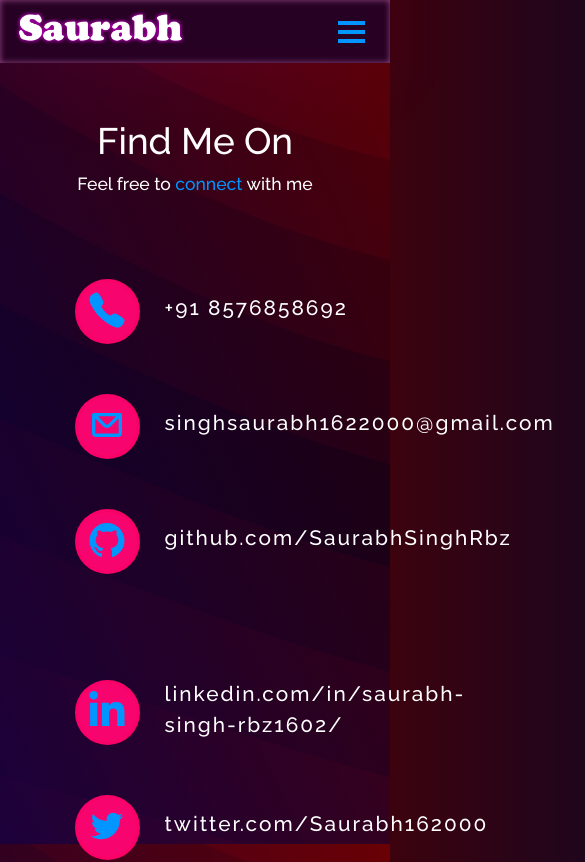
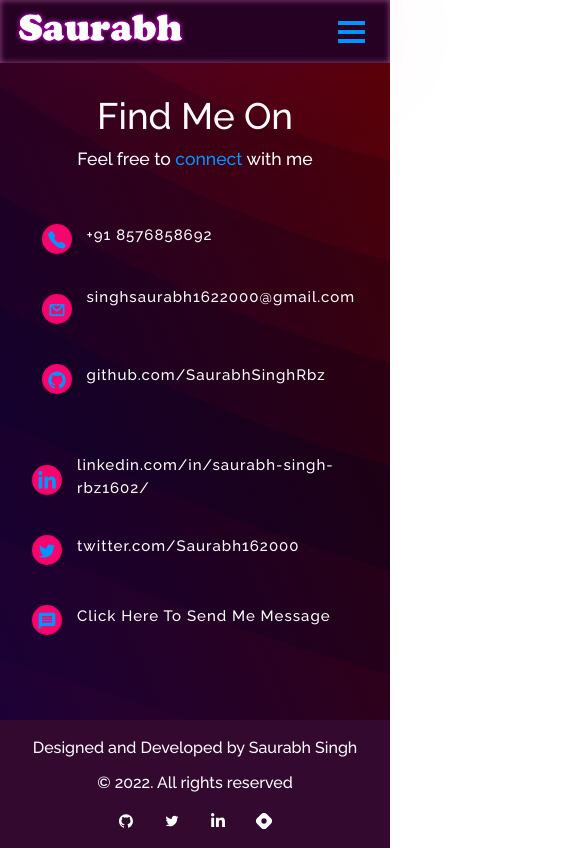
Before and after one commit to SaurabhSinghRbz/my-portfolio, a React (Create React App) app: page /contact in a window 390 px wide. Shown: the top 862 px of the page, 585 px wide, since content can reach past the window. Built offline with nearby package versions, Linux system fonts and the light colour scheme.

Commit message:
updating contact for responsivness

```diff
--- a/src/components/Contact/Contact.js
+++ b/src/components/Contact/Contact.js
@@ -48,13 +48,13 @@ function Contact() {
                 >
                   <CgMail />
                 </span>
-                <span
+                <p
                   className="link-text-css"
                   onClick={() => setModalShow(true)}
                 >
                   singhsaurabh1622000@gmail.com
                   <span style={{ opacity: 0 }}>|||</span>
-                </span>
+                </p>
               </li>
               <li className="social-icons-contect fifth">
                 <a
--- a/src/style.css
+++ b/src/style.css
@@ -440,6 +440,10 @@ html {
   transition: 0.5s !important;
 }
 
+
+
+
+
 .home-social-icons::before {
   content: "";
   position: absolute;
@@ -476,7 +480,7 @@ html {
   padding-left: 15px;
   list-style: none;
   display: flex;
-  /* justify-content: center; */
+  justify-content: center;
   align-items: center;
 }
 
@@ -489,6 +493,39 @@ html {
   position: relative;
   bottom: 3px;
 }
+
+
+@media (max-width:420px){
+  .home-about-social{
+    max-width: 100% !important;
+    overflow: hidden;
+    margin: 0;
+    padding: 0 !important;
+  }
+
+  .social-icons-contect{
+    padding: 0 !important;
+    gap: 15px;
+  }
+
+    .home-social-icons{
+      margin: 20px 0;
+      height: 30px !important;
+      min-width: 30px !important;
+      font-size: inherit !important;
+      padding: 5px;
+    }
+    .home-social-icons>*{
+      height: 100% !important;
+      width: 100% !important;
+    }
+
+    .link-text-css{
+      width: 80%;
+      font-size: 15px !important;
+      letter-spacing: 1px;
+    }
+  }
 
 .link-text-css:hover {
   color: white;
```
